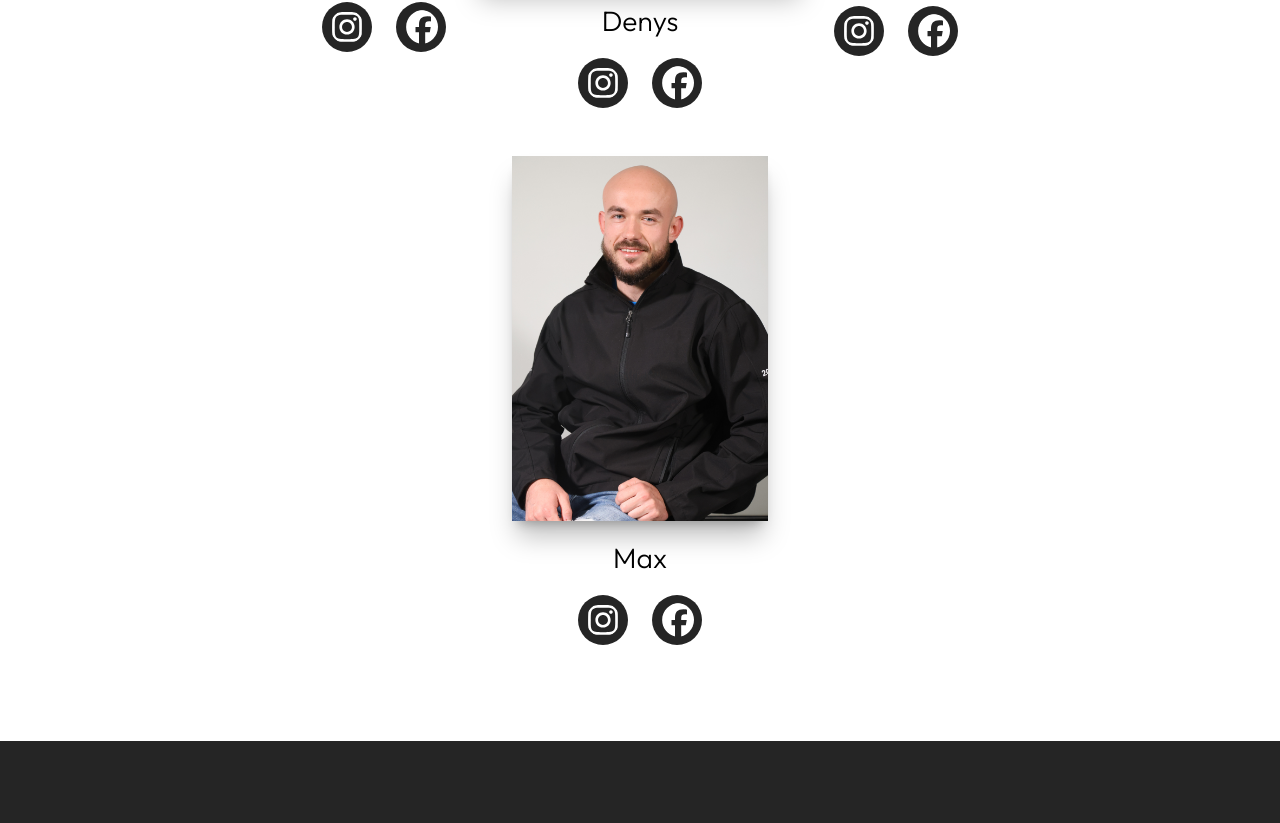
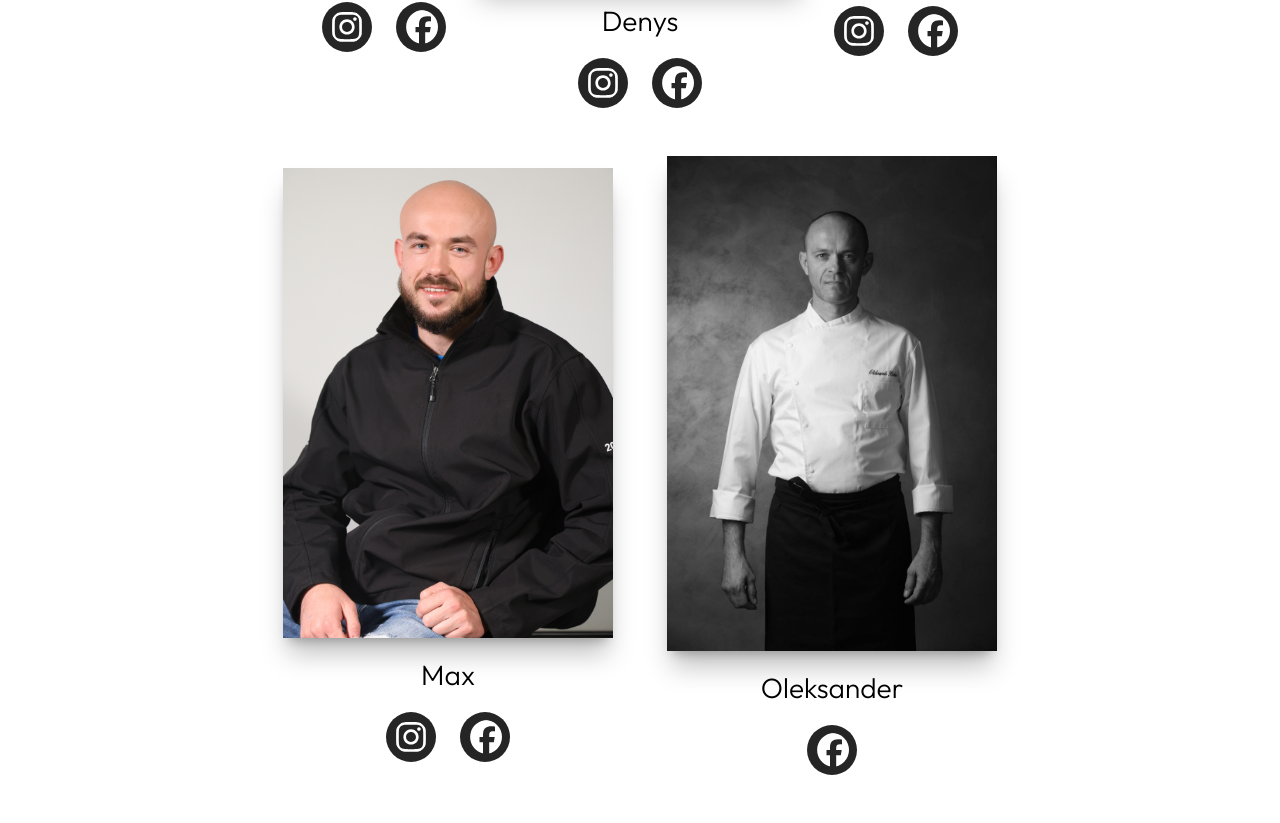
Before and after one commit to shocoffeebar/shocoffeebar, a Next.js app: page /about in a window 1280 px wide. Shown: the part 2317-3140 px from the top of the page. Built offline with nearby package versions, Linux system fonts and the light colour scheme.

Commit message:
About section changes

```diff
--- a/app/about/page.tsx
+++ b/app/about/page.tsx
@@ -73,12 +73,12 @@ export default function About() {
           to experience SHO Coffee & Bar with us. Thank you
         </p>
       </div>
-      <div className="grid grid-cols-2 md:grid-cols-3 bg-white text-black items-center md:px-64 py-12 md:py-24 md:gap-y-12 gap-y-8">
-        <h1 className="col-span-2 md:col-span-3 text-center text-[20px] md:text-[36px] font-[500]">
+      <div className="grid grid-cols-2 md:grid-cols-6 bg-white text-black items-center md:px-64 py-12 md:py-24 md:gap-y-12 gap-y-8">
+        <h1 className="col-span-2 md:col-span-6 text-center text-[20px] md:text-[36px] font-[500]">
           Team
         </h1>
-        <div className="flex flex-col items-center justify-center  gap-y-4">
-          <div className="col-span-1 md:col-span-2 flex justify-start">
+        <div className="flex flex-col items-center justify-center gap-y-4 col-span-1 md:col-span-2 md:col-start-1">
+          <div className="flex justify-start">
             <Image
               src="/hryhoriia.jpg"
               alt="John Doe"
@@ -124,8 +124,8 @@ export default function About() {
             </svg>
           </div>
         </div>
-        <div className="flex flex-col items-center justify-center gap-y-4">
-          <div className="col-span-1 md:col-span-2 flex justify-start">
+        <div className="flex flex-col items-center justify-center gap-y-4 col-span-1 md:col-span-2 md:col-start-3">
+          <div className="flex justify-start">
             <div className="w-[330px] h-[469px] items-center relative hidden md:flex">
               <Image
                 src="/denysb.jpg"
@@ -172,8 +172,8 @@ export default function About() {
             </svg>
           </div>
         </div>
-        <div className="flex flex-col items-center justify-center  gap-y-4">
-          <div className="col-span-1 md:col-span-2 flex justify-start">
+        <div className="flex flex-col items-center justify-center col-span-1 md:col-span-2 md:col-start-5  gap-y-4">
+          <div className="flex justify-start">
             <Image
               src="/serhii.png"
               alt="John Doe"
@@ -219,7 +219,7 @@ export default function About() {
             </svg>
           </div>
         </div>
-        <div className="flex flex-col items-center justify-center col-span-1 md:col-start-2  gap-y-4">
+        <div className="flex flex-col items-center justify-center col-span-1 md:col-start-1 md:col-span-3  gap-y-4">
           <div className="flex justify-start">
             <Image
               src="/max.png"
@@ -266,6 +266,40 @@ export default function About() {
             </svg>
           </div>
         </div>
+        <div className="flex flex-col items-center justify-center gap-y-4 col-span-2 md:col-span-3 md:col-start-4">
+          <div className="flex justify-start">
+            <Image
+              src="/oleksander.jpeg"
+              alt="John Doe"
+              width={330}
+              height={500}
+              className="shadow-xl shadow-black/25 hidden md:flex"
+            />
+
+            <Image
+              src="/oleksander.jpeg"
+              alt="John Doe"
+              width={192}
+              height={300}
+              className="shadow-xl shadow-black/25 md:hidden flex"
+            />
+          </div>
+          <h2 className="text-[18px] md:text-[28px] font-[300]">Oleksander</h2>
+
+          <div className="flex flex-row gap-x-6 text-white">
+            <svg
+              xmlns="http://www.w3.org/2000/svg"
+              fill="#ffffff"
+              viewBox="0 0 448 512"
+              className="rounded-full p-2 bg-[#252525] hover:bg-[#888888] transition-all duration-200 ease-in cursor-pointer icon md:w-[50px] md:h-[50px] w-[40px] h-[40px]"
+              onClick={() =>
+                window.open('https://www.facebook.com/oleksandr.bohdan')
+              }
+            >
+              <path d="M512 256C512 114.6 397.4 0 256 0S0 114.6 0 256C0 376 82.7 476.8 194.2 504.5V334.2H141.4V256h52.8V222.3c0-87.1 39.4-127.5 125-127.5c16.2 0 44.2 3.2 55.7 6.4V172c-6-.6-16.5-1-29.6-1c-42 0-58.2 15.9-58.2 57.2V256h83.6l-14.4 78.2H287V510.1C413.8 494.8 512 386.9 512 256h0z" />
+            </svg>
+          </div>
+        </div>
       </div>
     </main>
   );
```
Also changed, not shown: public/oleksander.jpeg (added).
